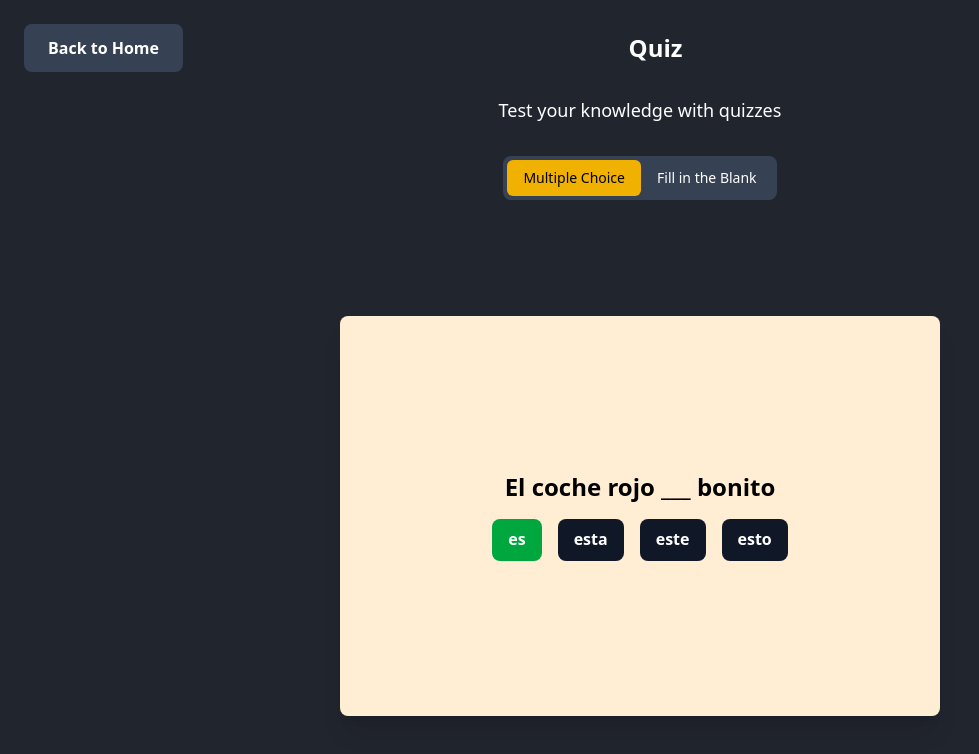
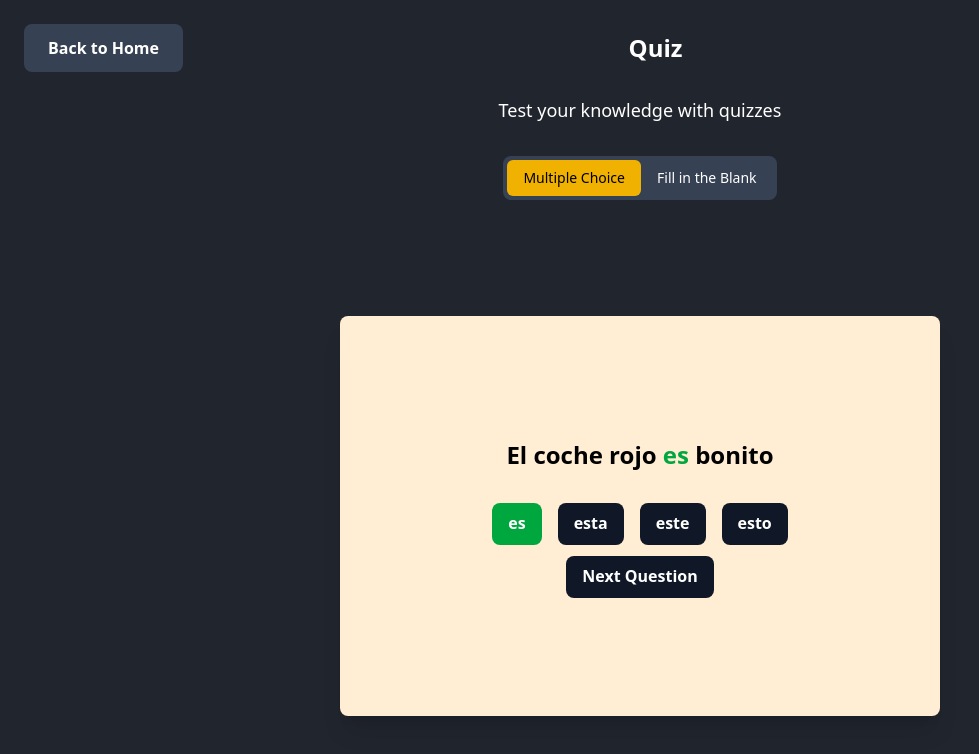
Before and after one commit to AndyBeable/idioma, a React (Vite) app: page /quiz in a window 1280 px wide. Both pictures are taken after a click on the button "es". Shown: the top 754 px of the page, without its empty margins (0-979 px from the left). Built offline with nearby package versions, Linux system fonts and the light colour scheme; no server answers.

Commit message:
adds quiz functionality

```diff
--- a/src/pages/Home.jsx
+++ b/src/pages/Home.jsx
@@ -23,8 +23,8 @@ function Home() {
         <img src={ai} alt="Learn with Flashcards" className='w-[350px]'/>
       </Tile>
       <Tile to="/quiz">
-        <h1 className="text-2xl font-bold">Learn with Quiz</h1>
-        <p className="text-lg mb-4">Learn languages with Quiz</p>
+        <h1 className="text-2xl font-bold">Learn with a Quiz</h1>
+        <p className="text-lg mb-4">Learn languages with a Quiz</p>
         <img src={quiz} alt="Learn with Flashcards" className='w-[350px]'/>
       </Tile>
       </div>
--- a/src/pages/Quiz.jsx
+++ b/src/pages/Quiz.jsx
@@ -7,21 +7,18 @@ const defaultQuizQuestions = [
     sentence: 'El coche rojo ___ bonito',
     correctAnswer: 'es',
     options: ['es', 'esta', 'este', 'esto'],
-    colorClass: 'bg-green-600',
   },
   {
     id: 2,
     sentence: "Los libros ___ en la mesa.",
     correctAnswer: "están",
     options: ["están", "está", "es", "son"],
-    colorClass: "bg-orange-100",
   },
   {
     id: 3,
     sentence: "¿Cómo ___ tú hoy?",
     correctAnswer: "estás",
     options: ["estás", "está", "es", "son"],
-    colorClass: "bg-sky-500",
   }
 ]
 
@@ -45,11 +42,13 @@ function Quiz() {
   const [selectedAnswer, setSelectedAnswer] = useState(null)
   const [showFeedback, setShowFeedback] = useState(false)
   const [isCorrect, setIsCorrect] = useState(null)
+  const [lastQuestion, setLastQuestion] = useState(false)
+  const [score, setScore] = useState(0)
 
   const handleAnswerClick = (selectedAnswer) => {
-    console.log(selectedAnswer)
     if(selectedAnswer === currentQuestion.correctAnswer) {
       setIsCorrect(true)
+      setScore(score + 1)
     } else {
       setIsCorrect(false)
     }
@@ -57,6 +56,36 @@ function Quiz() {
     setSelectedAnswer(selectedAnswer)
   }
 
+  const renderSentence = () => {
+    if(!isCorrect) return currentQuestion.sentence
+
+    const parts = currentQuestion.sentence.split('___')
+    return (
+      <>
+      {parts[0]}
+      <span className="font-bold text-green-600">{currentQuestion.correctAnswer}</span>
+      {parts[1]}
+      </>
+    )
+  }
+
+  const handleNextQuestion = () => {
+    if(currentQuestionIndex === quizQuestions.length -1) return setLastQuestion(true)
+   setCurrentQuestionIndex(currentQuestionIndex + 1)
+   setShowFeedback(false)
+   setIsCorrect(null)
+   setSelectedAnswer(null)
+  }
+
+
+  const handleRestartQuiz = () => {
+    setScore(0)
+    setCurrentQuestionIndex(0)
+    setShowFeedback(false)
+    setIsCorrect(null)
+    setSelectedAnswer(null)
+    setLastQuestion(false)
+  }
 
 
 
@@ -102,8 +131,13 @@ function Quiz() {
 
       {/* Quiz content will go here */}
       <div className="flex-1 flex items-center justify-center">
-        <div className="flex flex-col items-center justify-center w-[400px] h-[300px] lg:w-[600px] lg:h-[400px] rounded-lg p-4 shadow-xl text-black bg-orange-100 text-black">
-          <h2 className="text-2xl font-bold mb-4">{currentQuestion.sentence}</h2>
+        <div className={`flex flex-col items-center justify-center w-[400px] h-[300px] lg:w-[600px] lg:h-[400px] rounded-lg p-4 shadow-xl text-black bg-orange-100 text-black`}>
+          {!lastQuestion ? (
+            // Show the quiz question and answers
+            <>
+              <h2 className="text-2xl font-bold mb-8">{renderSentence()}</h2>
+
+              {/* Answer options */}
               <div className="flex items-center justify-center gap-4">
                 {currentQuestion.options.map((option, index) => (
                   <button
@@ -123,6 +157,24 @@ function Quiz() {
                   </button>
                 ))}
               </div>
+              {/* Next button */}
+              <div className="flex items-center justify-center h-12">
+                {showFeedback && (
+                  <button onClick={handleNextQuestion} className="mt-4 bg-gray-900 text-white px-4 py-2 rounded-lg hover:bg-gray-800 transition-colors border-b-2 border-transparent hover:border-yellow-500 font-bold">
+                    Next Question
+                  </button>
+                )}
+              </div>
+            </>
+          ) : (
+            // Show only the score and restart button
+            <div className="flex flex-col items-center justify-center">
+              <span className="text-black text-3xl font-bold mb-4">You scored {score}/{quizQuestions.length}</span>
+              <button onClick={handleRestartQuiz} className="bg-gray-900 text-white px-4 py-2 rounded-lg hover:bg-gray-800 transition-colors border-b-2 border-transparent hover:border-yellow-500 font-bold">
+                Restart Quiz
+              </button>
+            </div>
+          )}
         </div>
       </div>
     </div>
```
Lines whose indentation alone changed are shown as unchanged.
